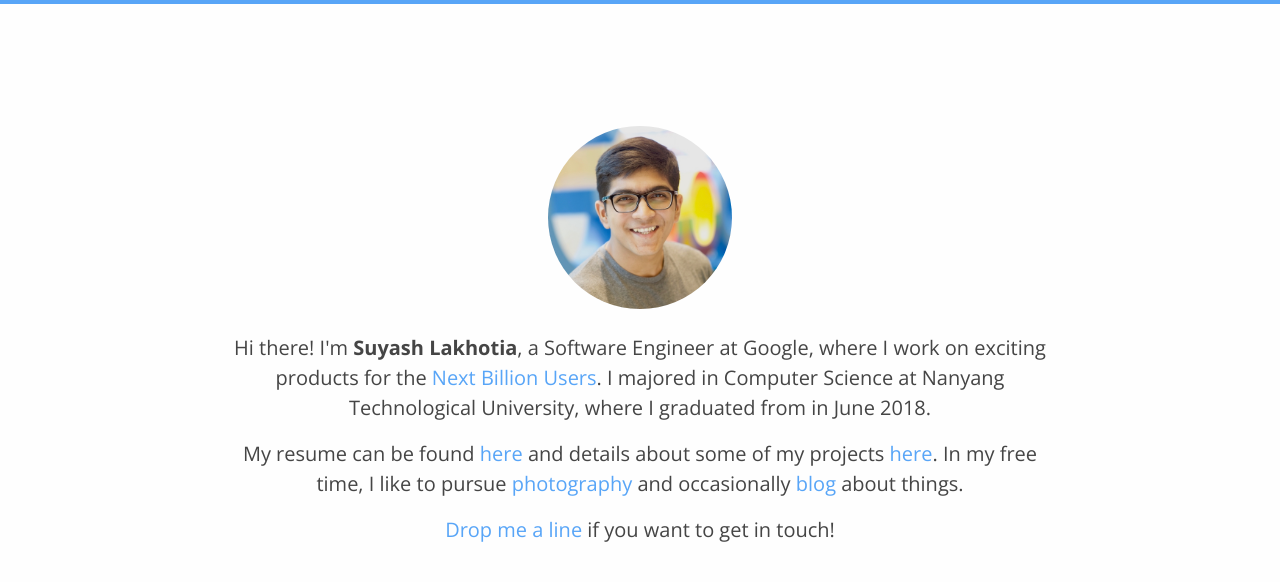
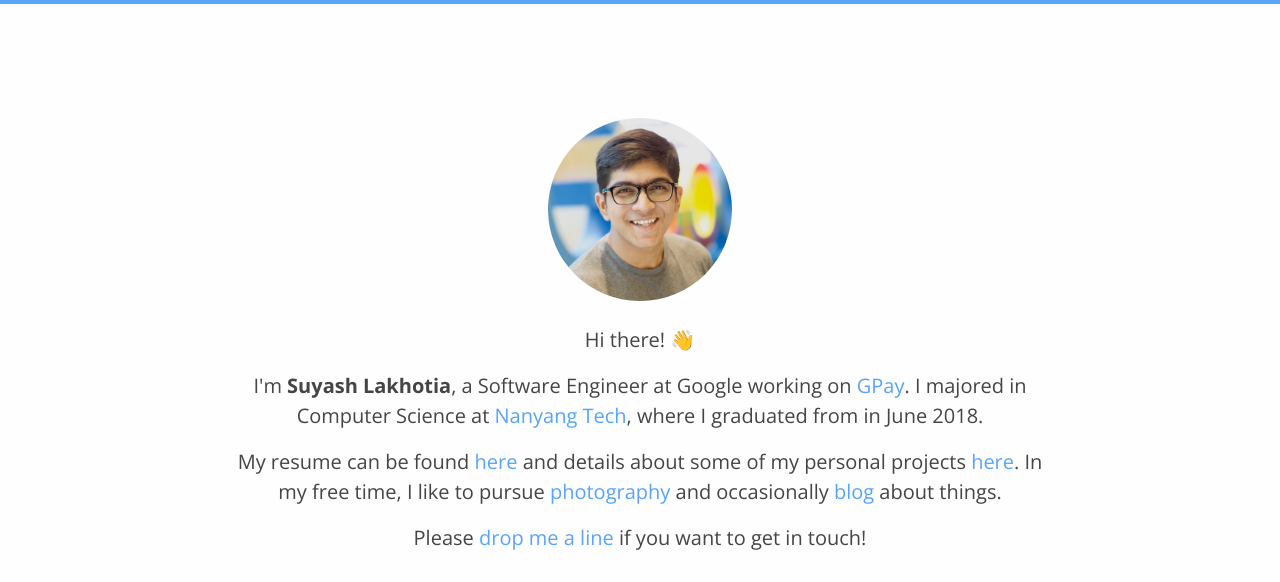
Before and after one commit to SuyashLakhotia/SuyashLakhotia.GitHub.io, a plain HTML site: page index.html in a window 1280 px wide. Shown: the top 582 px of the page. Drawn offline with nearby package versions, Linux system fonts and the light colour scheme.

Commit message:
Update index.html

```diff
--- a/index.html
+++ b/index.html
@@ -53,15 +53,13 @@
             </div>
             <div class="row justify-content-center align-items-center mt-4">
                 <div class="col-11 col-md-10 col-lg-8 text-center">
-                    <p class="text-center description">Hi there! I'm <strong>Suyash Lakhotia</strong>, a Software Engineer at Google, where I work on exciting products for the <a href="https://www.blog.google/technology/next-billion-users/" target="_blank">Next Billion Users</a>. I majored in Computer Science at Nanyang Technological University, where I graduated from in June 2018.</p>
+                    <p class="text-center description">Hi there! 👋</p>
 
-                    <!--
-                        I'm on a constant lookout for opportunities to solve problems &amp; create something new in the fields of software development and machine learning, so feel free to <a href="mailto:hello@suyashlakhotia.com">drop me a line</a>!
-                    -->
+                    <p class="text-center description">I'm <strong>Suyash Lakhotia</strong>, a Software Engineer at Google working on <a href="https://pay.google.com/intl/en_in/about/" target="_blank">GPay</a>. I majored in Computer Science at <a href="https://www.ntu.edu.sg/" target="_blank">Nanyang Tech</a>, where I graduated from in June 2018.</p>
 
-                    <p class="text-center description">My resume can be found <a href="Suyash Lakhotia - Resume [Public].pdf" target="_blank">here</a> and details about some of my projects <a href="http://suyashlakhotia.com/blog/projects/" target="_blank">here</a>. In my free time, I like to pursue <a href="https://www.500px.com/SuyashL" target="_blank">photography</a> and occasionally <a href="http://suyashlakhotia.com/blog/" target="_blank">blog</a> about things.</p>
+                    <p class="text-center description">My resume can be found <a href="Suyash Lakhotia - Resume [Public].pdf" target="_blank">here</a> and details about some of my personal projects <a href="http://suyashlakhotia.com/blog/projects/" target="_blank">here</a>. In my free time, I like to pursue <a href="https://www.500px.com/SuyashL" target="_blank">photography</a> and occasionally <a href="http://suyashlakhotia.com/blog/" target="_blank">blog</a> about things.</p>
 
-                    <p class="text-center description"><a href="mailto:hello@suyashlakhotia.com">Drop me a line</a> if you want to get in touch!</p>
+                    <p class="text-center description">Please <a href="mailto:hello@suyashlakhotia.com">drop me a line</a> if you want to get in touch!</p>
                 </div>
             </div>
             <div class="row justify-content-center align-items-center mt-4">
```
